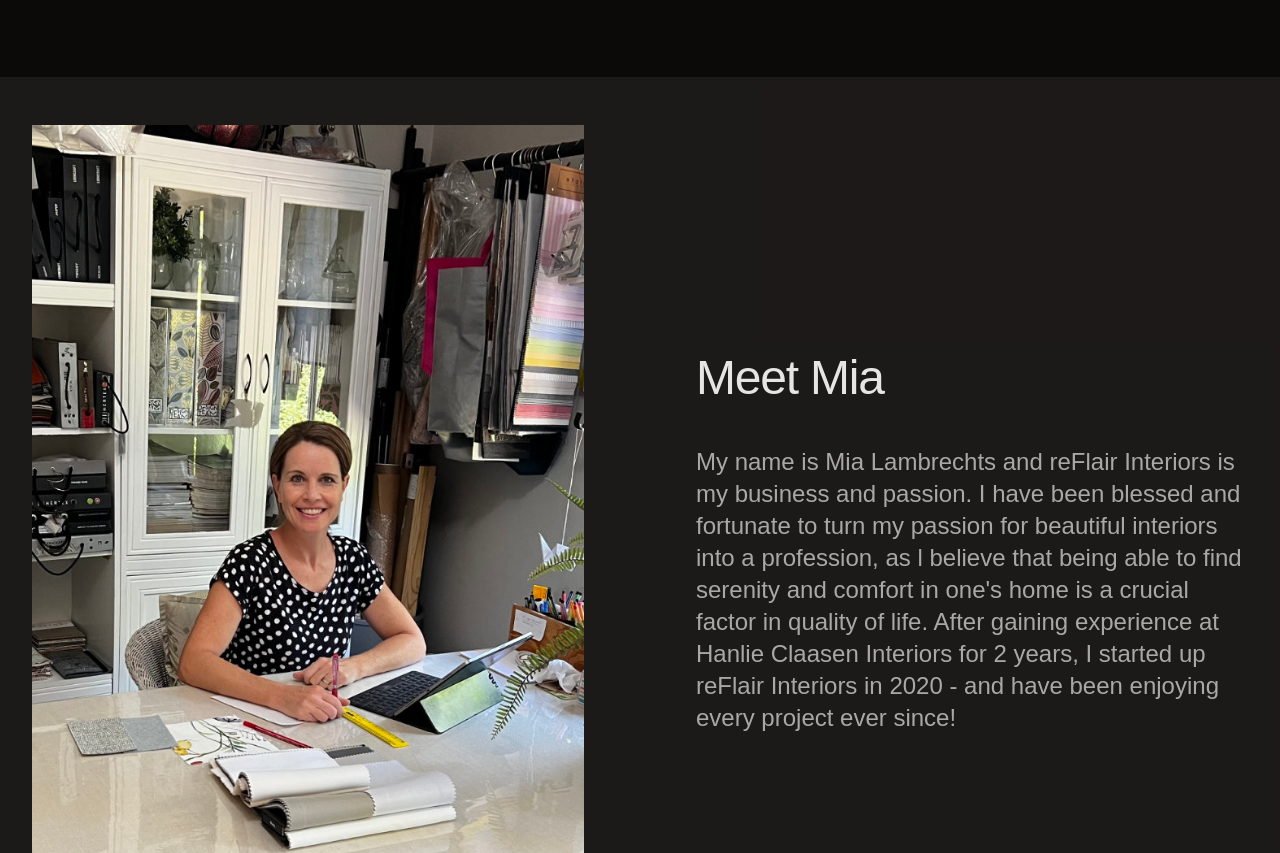
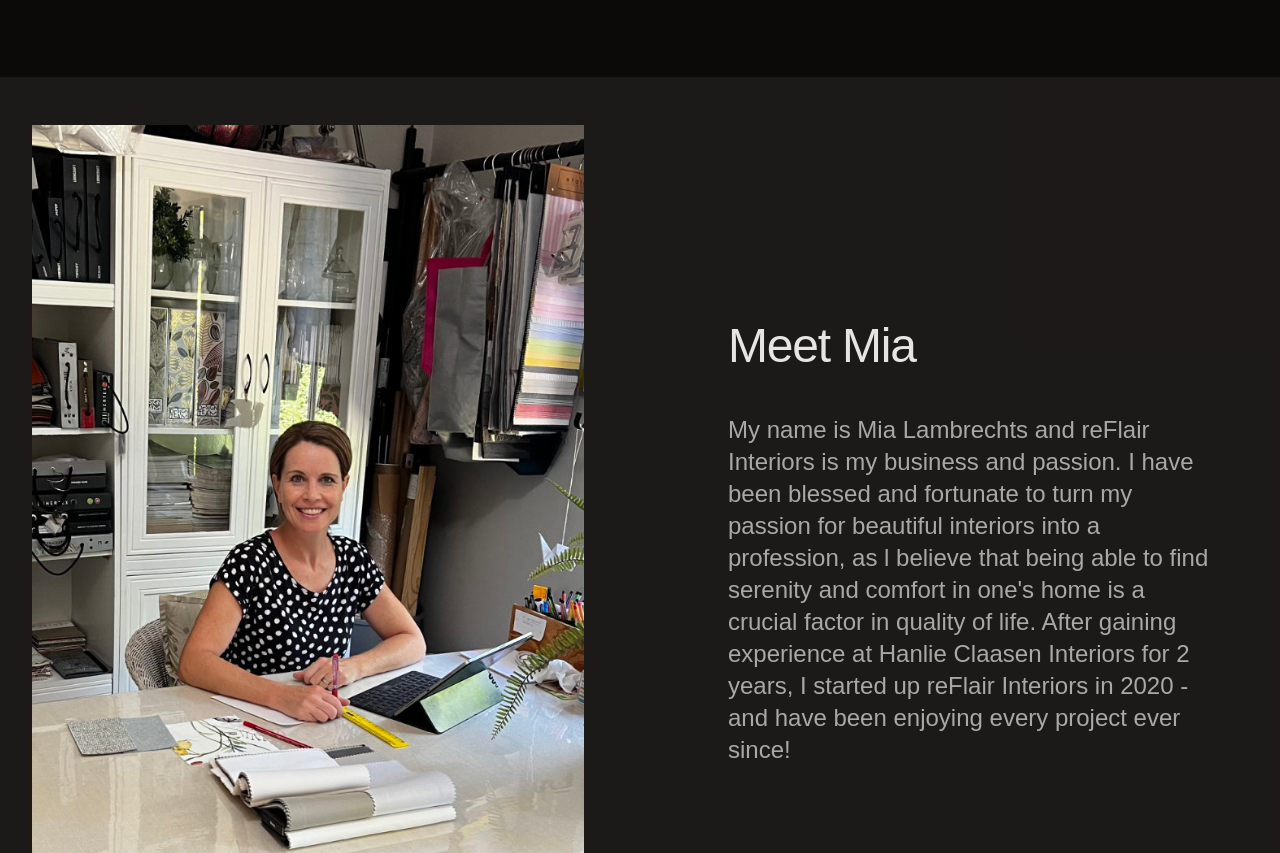
Before and after one commit to criscass/reflair-website, an Astro site: page / in a window 1280 px wide. Shown: the part 1185-2038 px from the top of the page. Built offline with nearby package versions, Linux system fonts and the light colour scheme; Astro itself is replaced by a stand-in of ours; a web font is replaced by a local one.

Commit message:
Minor changes

```diff
--- a/src/components/home/MeetMia.astro
+++ b/src/components/home/MeetMia.astro
@@ -5,7 +5,7 @@
     <img src="/assets/mia.jpg" alt="flour theme fabrics stacked in a pile" />
    </div>
    <div
-    class="order-first flex flex-col items-start justify-center gap-12 sm:gap-10 lg:order-last lg:col-span-1"
+    class="order-first flex flex-col items-start justify-center gap-12 p-8 sm:gap-10 lg:order-last lg:col-span-1"
    >
     <h2 class="text-3xl font-medium tracking-tight sm:text-5xl">Meet Mia</h2>
     <p class="text-xl text-primary-950/70 dark:text-primary-200/70 sm:text-2xl">
```
